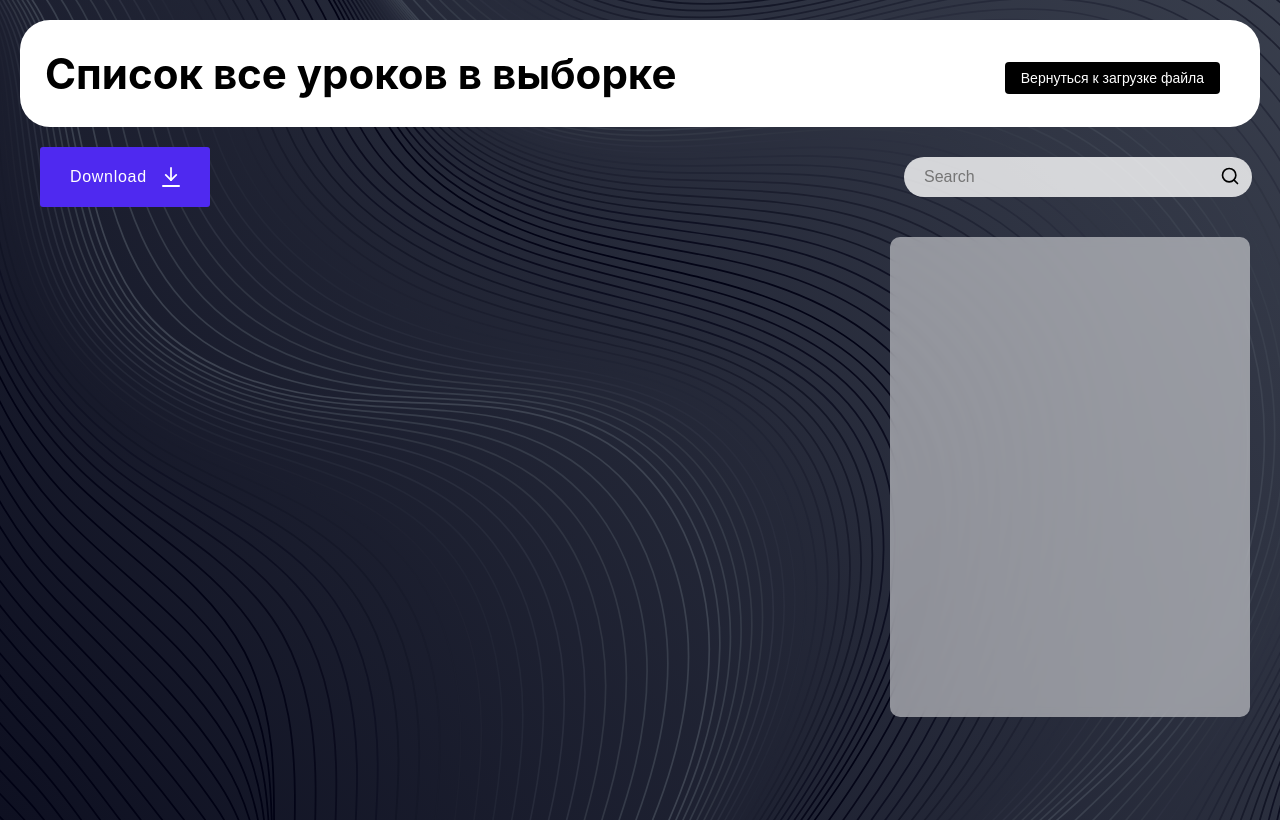
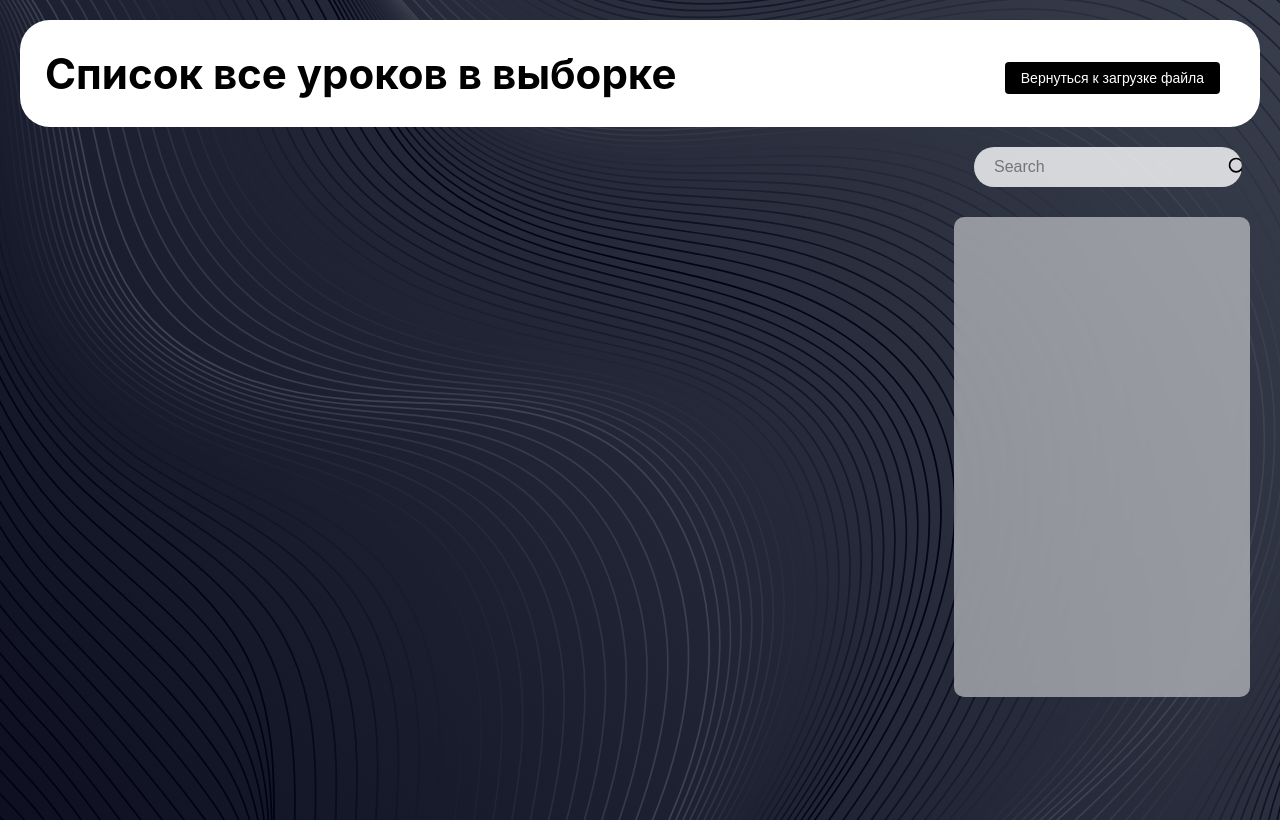
Before and after one commit to IsMarshev/DecontrolAQC, a Flask app: template src/templates/display.html in a window 1280 px wide. Run offline with Flask 3, Linux system fonts and the light colour scheme; the template is opened without the code that fills it, so the values that code supplies are empty.

Commit message:
по чутка к победе

```diff
--- a/src/static/style.css
+++ b/src/static/style.css
@@ -52,12 +52,14 @@ body {
   display: flex;
   justify-content: space-between;
   align-items: center;
-  margin-left: 40px;
-  margin-right: 40px;
+  width: 100%;
   /* Добавьте необходимые стили */
 }
 .search-form {
-  width: 28%;
+  margin-left:  auto;
+  margin-right: 40px;
+  width: 20%;
+  padding-right: 10px;
 }
 .search-wrapper {
   border-radius: 20px;
@@ -68,7 +70,7 @@ body {
   justify-content: space-between;
   align-items: center;
   width: 100%;
-  max-width: 480px;
+  max-width: 650px;
   color: black;
   overflow: hidden;
 
@@ -95,7 +97,7 @@ body {
   background-color: rgba(255, 255, 255, 0.0);
 }
 .left-side {
-  width: 25%;
+  width: 20%;
   margin-right: 30px;
   margin-top: 30px;
   margin-left: auto;
--- a/src/templates/display.html
+++ b/src/templates/display.html
@@ -12,27 +12,6 @@
     </div>
     <div class="container">
         <div class="top-bar">
-            <button class="button">
-                <div class="text">
-                  <span data-text="Open file">Down<wbr>load</span>
-                </div>
-                <div class="icons">
-                  <svg class="arrow"><use xlink:href="#arrow" /></svg>
-                  <svg class="line"><path d="M1 3h16"/></svg>
-                  <svg class="check"><path d="M16 1L5 12 1 8"/></svg>
-                </div>
-              </button>
-
-
-              <!-- SVG -->
-              <svg xmlns="http://www.w3.org/2000/svg" style="display: none;">
-                <symbol xmlns="http://www.w3.org/2000/svg" viewBox="0 0 14 16" id="arrow">
-                  <path d="M7 1v14"/>
-                  <path d="M13 9l-6 6-6-6"/>
-                </symbol>
-              </svg>
-
-
             <form action="{{ url_for('display') }}" method="post" class="search-form">
                 <div class="search-wrapper">
                     <input class="search-input" type="text" name="search" placeholder="Search">
```
Also changed, not shown: src/static/detales.css (+6 -3 lines), src/templates/details.html (+0 -36 lines).
